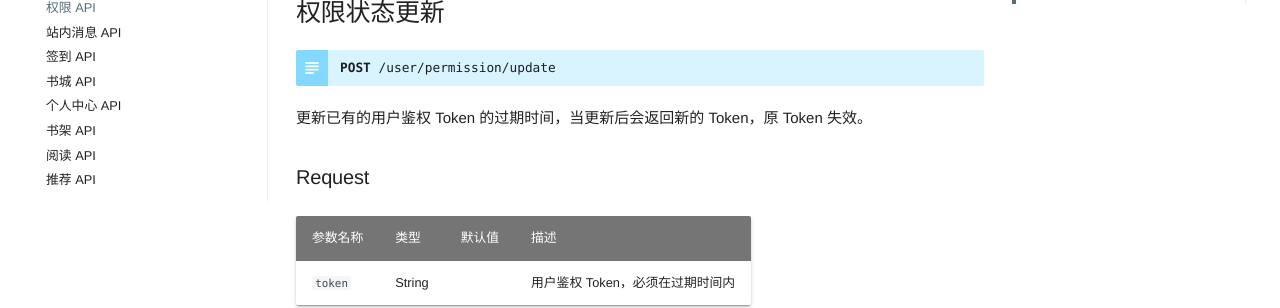
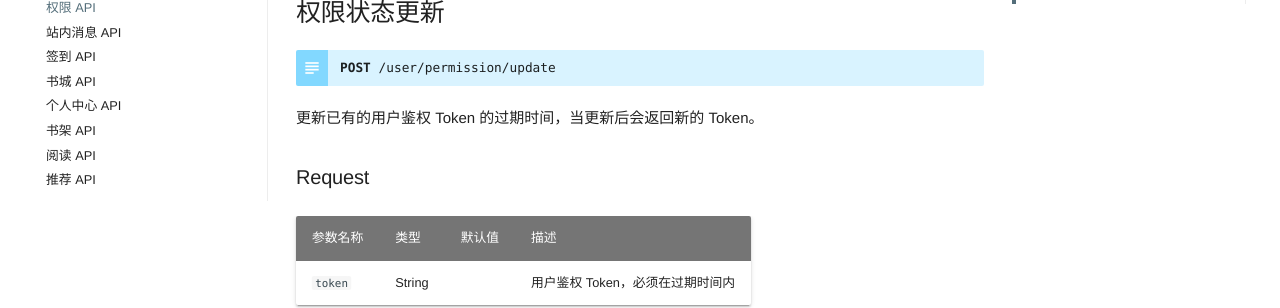
Before and after one commit to whu2017/docs, an MkDocs documentation site: the page built from docs/permission.md, in a window 1280 px wide and 900 px high. Shown: the part 196-504 px from the top of the window. Built offline with MkDocs 1.6.1, drawn with Linux system fonts in a browser that asks for light colours; comment, search, counter and statistics services are not loaded; old or Windows-style settings are respelled for this version of MkDocs.

Commit message:
更新文档

```diff
--- a/docs/permission.md
+++ b/docs/permission.md
@@ -5,7 +5,7 @@
 !!! api ""
     **POST** /user/permission/update
 
-更新已有的用户鉴权 Token 的过期时间，当更新后会返回新的 Token，原 Token 失效。
+更新已有的用户鉴权 Token 的过期时间，当更新后会返回新的 Token。
 
 ### Request
 
```
